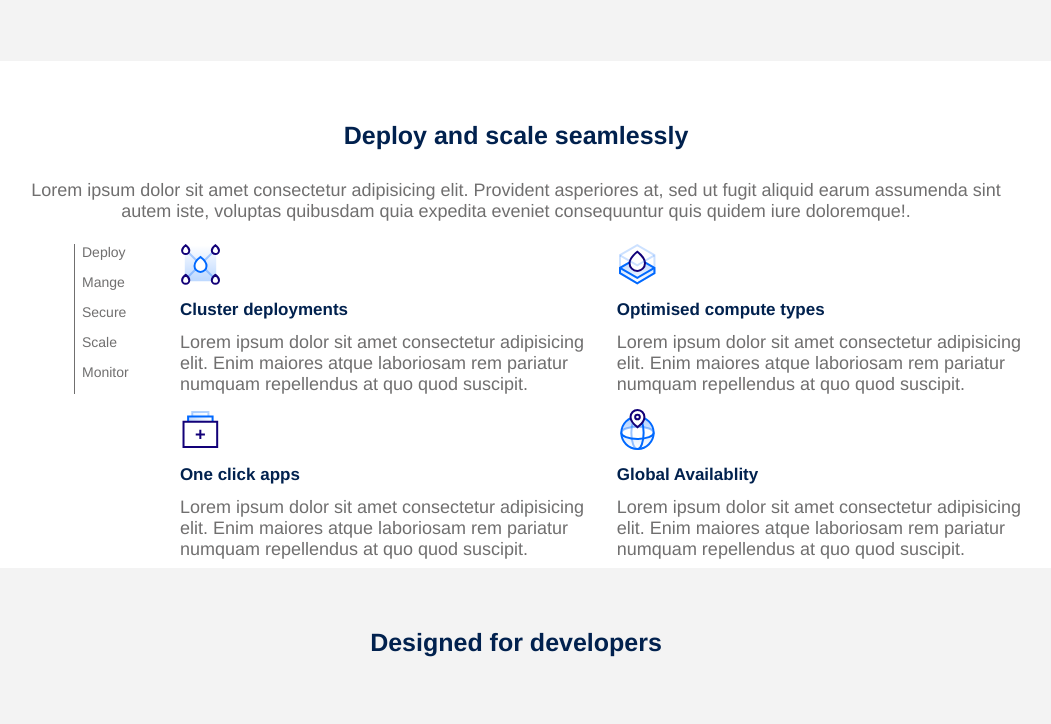
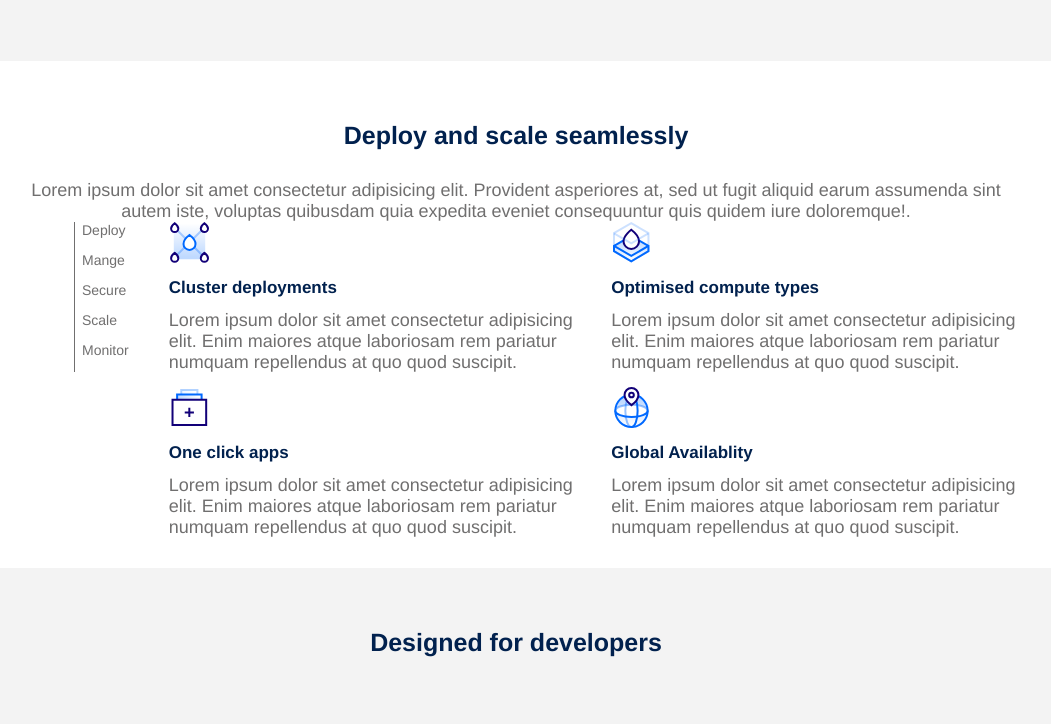
Before and after one commit to duncan0801/boolean-uk-html-digitalocean, a plain HTML site: page index.html in a window 1280 px wide. Shown: the part 773-1497 px from the top of the page, without its empty margins (124-1175 px from the left). Drawn offline with Linux system fonts and the light colour scheme.

Commit message:
fixed a few bugs

```diff
--- a/CSS/style.css
+++ b/CSS/style.css
@@ -281,6 +281,7 @@ main {
 }
 .product-info {
     grid-area: product-info;
+    padding-left: 40px;
 }
 .product-story .container {
     display: grid;
@@ -289,8 +290,6 @@ main {
         "list product-info product-info" auto
         "list product-info product-info" auto/
         auto auto auto;
-
-    gap: 5%;
 }
 
 .product-story .list ul {
```
Also changed, not shown: index.html (+2 -1 lines).
